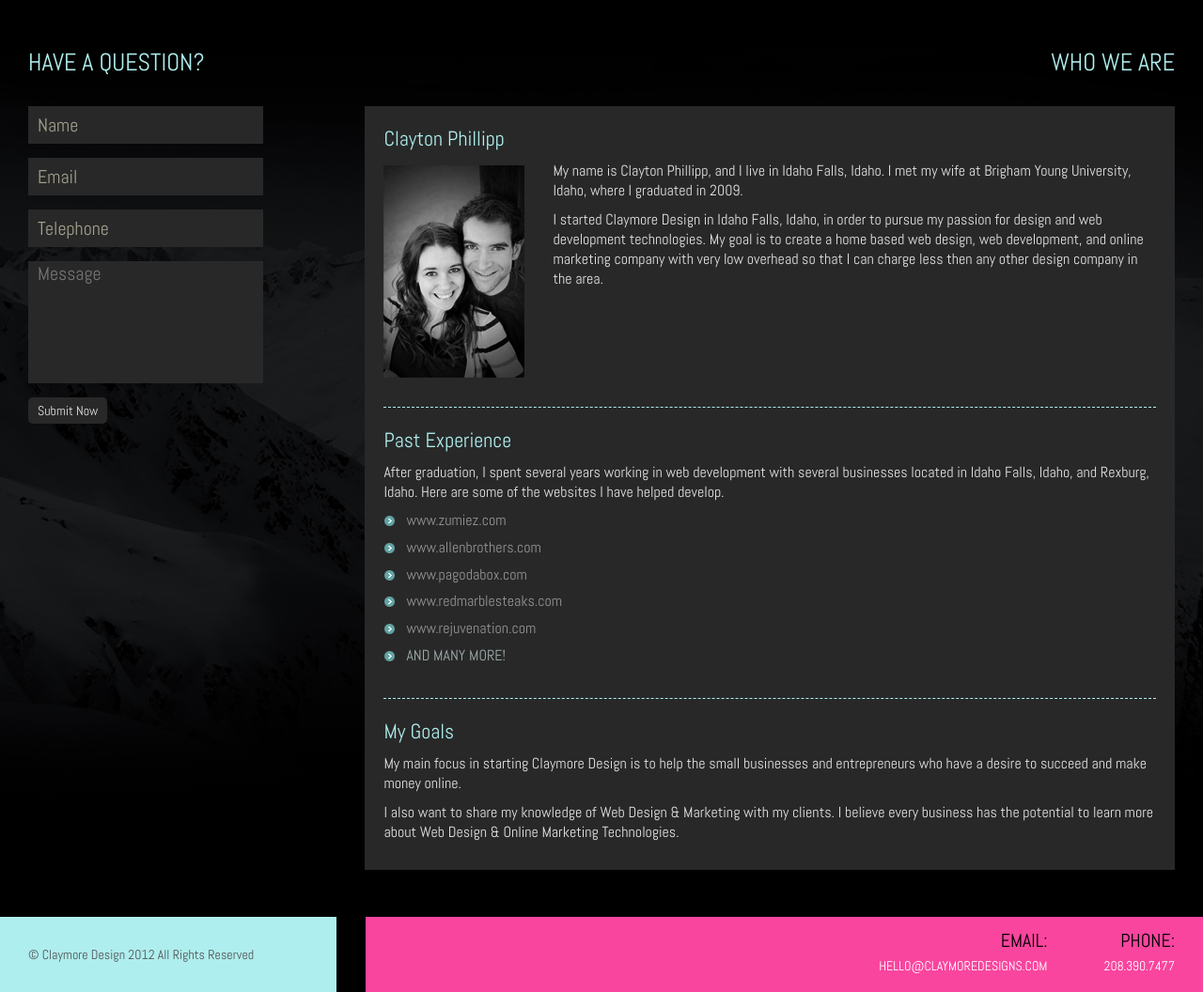
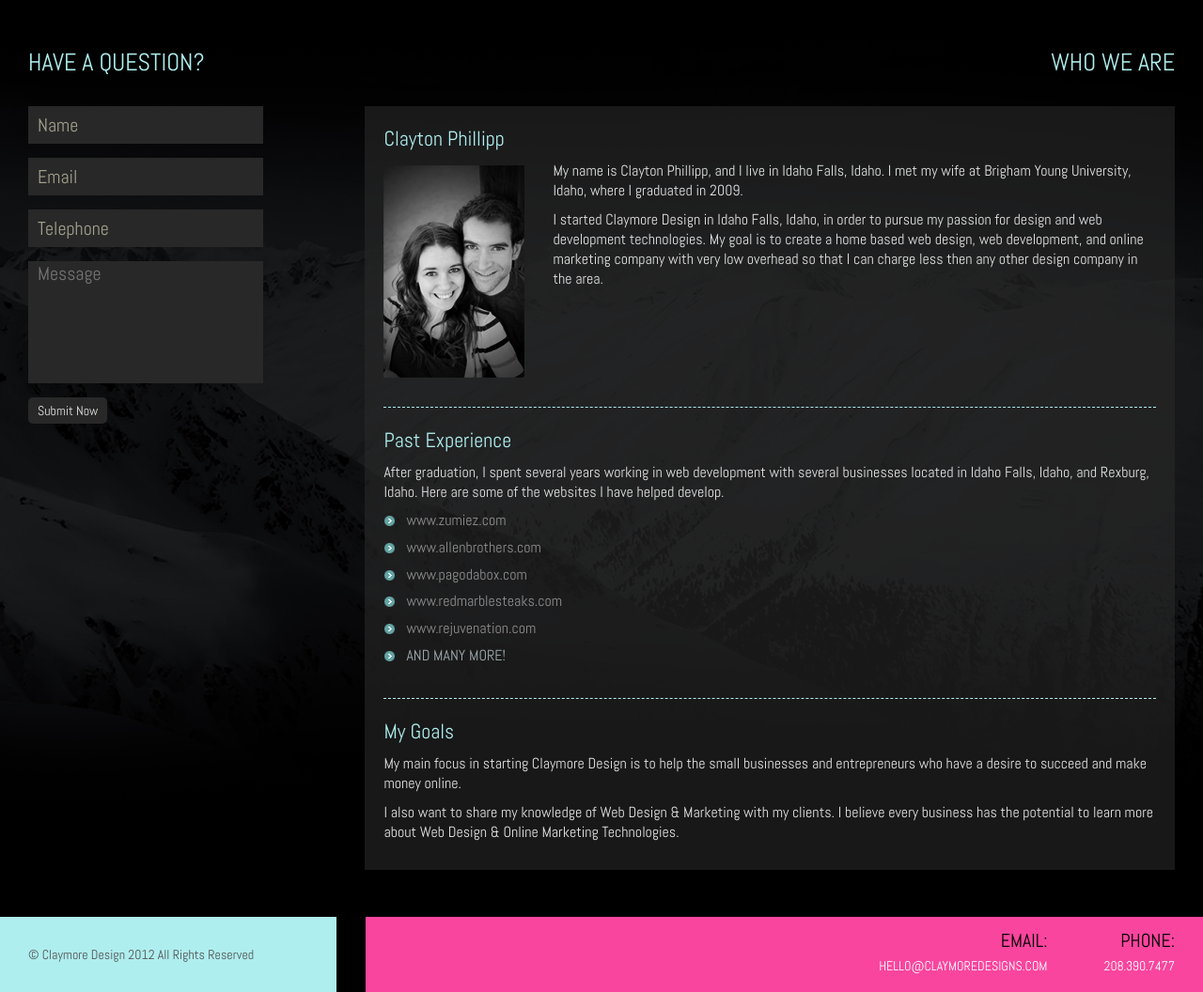
Before and after one commit to cphillipp/ClaymoreDesign, a PHP site: page /about.php in a window 1280 px wide. Shown: the part 101-1157 px from the top of the page at 94% size. Run offline with PHP 8.4, Linux system fonts and the light colour scheme.

Commit message:
updated site

```diff
--- a/about.php
+++ b/about.php
@@ -89,6 +89,7 @@ if(isset($_SESSION['message'])) {
       <div class="right">
         <h2>Who We Are</h2>
         <section>
+          <div class="back"></div>
           <h3>Clayton Phillipp</h3>
           <img src="images/me.png" alt="Idaho Falls Business Owner Clayton Phillipp" />
           <p>My name is Clayton Phillipp, and I live in Idaho Falls, Idaho. I met my wife at Brigham Young University, Idaho, where I graduated in 2009.</p>
--- a/css/styles.css
+++ b/css/styles.css
@@ -172,8 +172,19 @@ body {
         margin: 0 30px 50px;
         padding: 20px;
         min-width: 620px;
-        background: #282828;
-        overflow: hidden; }
+        overflow: hidden;
+        position: relative; }
+        body .wrapper .right section .back {
+          opacity: 0.6;
+          filter: alpha(opacity=60);
+          -moz-opacity: 0.6;
+          z-index: -1;
+          width: 100%;
+          height: 2000px;
+          background: #282828;
+          position: absolute;
+          top: 0px;
+          left: 0px; }
         body .wrapper .right section h3 {
           color: #AFEEEE; }
         body .wrapper .right section p {
--- a/css/styles.scss
+++ b/css/styles.scss
@@ -41,7 +41,8 @@ body                    {background:#000000 url('../images/bg.jpeg') center top
       h4                {padding:0 0 5px; color:#a5d53a; font-size:18px; text-transform:uppercase;
         span            {color:#888888;}
       }
-      section           {margin:0 30px 50px; padding:20px; min-width:620px; background:#282828; overflow:hidden;
+      section           {margin:0 30px 50px; padding:20px; min-width:620px; overflow:hidden; position:relative;
+        .back           {opacity:0.6; filter:alpha(opacity=60); -moz-opacity:0.6; z-index:-1; width:100%; height:2000px; background:#282828; position:absolute; top:0px; left:0px;}
         h3              {color:#AFEEEE;}
         p               {padding:0 0 10px; color:#E3E3E3;
           span          {color:#a5d53a;}
--- a/index.php
+++ b/index.php
@@ -106,7 +106,7 @@ if(isset($_SESSION['message'])) {
           <li>
             <div class="wrap">
               <h3>Online Marketing<br /> Services</h3>
-              <img src="images/blob2.png" alt="Idaho Falls Business Website Marketing" />
+              <img src="images/blob5.png" alt="Idaho Falls Business Website Marketing" />
               <p>Increase your online presence</p>
               <ul>
                 <li>Social Media Marketing</li>
@@ -120,7 +120,7 @@ if(isset($_SESSION['message'])) {
           <li>
             <div class="wrap">
               <h3>Website Design &amp;<br /> Development</h3>
-              <img src="images/blob1.png" alt="Idaho Falls Business Website Design and Development" />
+              <img src="images/blob4.png" alt="Idaho Falls Business Website Design and Development" />
               <p>Market your business online</p>
               <ul>
                 <li>Website Design</li>
```
Also changed, not shown: images/blob4.png (added), images/blob5.png (added), 1 other file.
